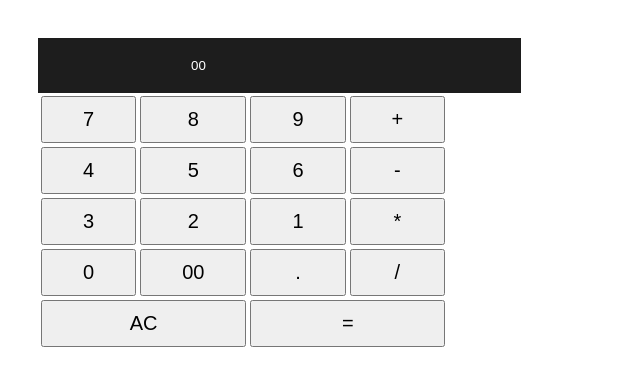
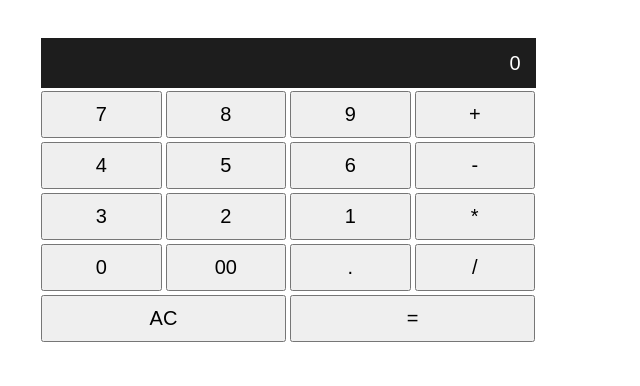
Before and after one commit to RenaIwata/pote2-2, a plain HTML site: page index.html in a window 1280 px wide. Both pictures are taken after a click on the button "00". Shown: the whole page, without its empty margins (0-640 px from the left). Drawn offline with nearby package versions, Linux system fonts and the light colour scheme.

Commit message:
電卓　調整

```diff
--- a/index.html
+++ b/index.html
@@ -8,7 +8,7 @@
 
 <body>
 	<div class="calculator">
-		<input id="js-val-target" type="text" class="text" value="">
+		<input id="js-val-target" type="text" class="text" value="0">
 		<table class="number-box">
 			<tr>
 				<th><input type="button" value="7" class="numder js-val-get"></th>
@@ -24,14 +24,14 @@
 			</tr>
 			<tr>
 				<th><input type="button" value="3" class="numder js-val-get"></th>
-				<th><input type="button" value="2" class="numder js-val-get"></th>
+				<th><input type="button" value="2" class="numder js-val-get "></th>
 				<th><input type="button" value="1" class="numder js-val-get"></th>
-				<th><input type="button" value="*" class="numder js-val-get js-operator"></th>
+				<th><input type="button" value="*" class="numder js-val-get js-val-zero"></th>
 			</tr>
 			<tr>
-				<th><input type="button" value="0" class="numder js-val-get"></th>
-				<th><input type="button" value="00" class="numder js-val-get"></th>
-				<th><input type="button" value="." class="numder js-val-get js-operator"></th>
+				<th><input type="button" value="0" class="numder js-val-get js-val-zero" ></th>
+				<th><input type="button" value="00" class="numder js-val-get js-val-zero"></th>
+				<th><input type="button" value="." class="numder js-val-get js-dot"></th>
 				<th><input type="button" value="/" class="numder js-val-get js-operator"></th>
 			</tr>
 			<tr>
--- a/main.css
+++ b/main.css
@@ -1,15 +1,24 @@
 .calculator {
     padding: 30px;
+    max-width: 500px;
 }
 
 .text {
-    padding: 20px 153px;
+    width: 99%;
+    margin: auto;
+    height: 50px;
+    padding: 5px 15px;
+    box-sizing: border-box;
     background-color: rgb(29, 29, 29);
     color: #fff;
     border: none;
+    font-size: 20px;
+    text-align: end;
+    display: block;
 }
 
 .number-box {
+    width: 100%;
     table-layout: fixed;
 }
 
--- a/main.js
+++ b/main.js
@@ -1,53 +1,63 @@
-//全ての要素が読まれたら、処理を開始するというJavaScript決まりの文
 document.addEventListener('DOMContentLoaded', function () {
 
-    //液晶のinput要素のvalueを取得させたいIDを定義 液晶の要素は1つしかないから IDを取得するというJavaScript決まりの文（何回も使うから定数で定義）
     const valTarget = document.getElementById('js-val-target');
+    let inputNum = "";
+    const valGet = document.querySelectorAll('.js-val-get');
+    const valClear = document.getElementById('js-clear');
+    const valTotal = document.getElementById('js-total');
+    const valZero = document.querySelectorAll('.js-val-zero');
+    const valOperator = document.querySelectorAll('.js-operator');
+    const valDot = document.querySelectorAll('.js-dot');
+    let flagOperator = false;
+    let flagDot = false;
 
-    //初期値は0にしておく 電卓の初期値は0だから（何回も使うから定数で定義）
-    valTarget.value = 0;
-
-    //ボタンに付与されているvalueを取得させたいクラスを定義 複数あるから、この方法で取得 JavaScriptの決まりの文（何回も使うから定数で定義）
-    const valGet = document.querySelectorAll('.js-val-get');
-
-    //問題・ACボタンのIDを取得 IDを取得するというJavaScript決まりの文（何回も使うから定数で定義）
-    const valClear = document.getElementById('js-clear');
-
-    // =のID取得
-    const valTotal = document.getElementById('js-total');
-
-    //ボタンに付与されているvalueは複数あるため、ボタンの数ごと処理が必要 そのため、for文を使う
-    for (let i = 0; i < valGet.length; i++) {
-        // 各ボタンを押したら（clickイベント）
+    for (var i = 0; i < valGet.length; i++) {
         valGet[i].addEventListener('click', function (e) {
-            //もし最初に0が押されたら
-            let thisVal = "";
-            console.log(thisVal);
-            thisVal += this.value;
-
-            console.log(thisVal);
-            console.log(thisVal.slice(0, 1) === 0);
-            // if (thisVal.slice(0, 1) = 0) {
-            //     console.log('0ですですです');
-            // }
-
-            //js-operatorが押された時 flagを変更
-
-            // 今(this)押したinput要素のvalueを、左のクラスに代入(+=)をする
-            // valTarget.value += this.value;
-            valTarget.value = thisVal;
+            inputNum += this.value;
+            valTarget.value = inputNum;
         });
     }
 
-    // 問題・ACボタンを押したら（clickイベント）→for文は使わない。理由は、ACボタンは複数ないから
+    for (var i = 0; i < valZero.length; i++) {
+        valZero[i].addEventListener('click', function (e) {
+            if(inputNum.slice( 0, 1 ) == 0) {
+                inputNum = "";
+                valTarget.value = 0;
+            }
+        });
+    }
+
+    for (var i = 0; i < valOperator.length; i++) {
+        valOperator[i].addEventListener('click', function (e) {
+            if (flagOperator) {
+                inputNum = inputNum.slice(0, -1);
+                valTarget.value = inputNum;
+            }
+            flagOperator = true;
+        });
+    }
+
+    for (var i = 0; i < valDot.length; i++) {
+        valDot[i].addEventListener('click', function (e) {
+            if (flagDot) {
+                inputNum = inputNum.slice(0, -1);
+                valTarget.value = inputNum;
+            }
+            flagDot = true;
+        });
+    }
+
     valClear.addEventListener('click', function (e) {
-        //問題・ 液晶側のinput要素のvalueに0で直接上書きをする
+        inputNum = ""
         valTarget.value = 0;
+        flagOperator = false;
+        flagDot = false;
     });
 
-    // ＝押したら計算をさせる処理 *ここでやっと計算が行われる
     valTotal.addEventListener('click', function (e) {
-        // valTarget.value が実際に計算される
         valTarget.value = eval(valTarget.value);
+        inputNum = valTarget.value;
+        flagOperator = false;
+        flagDot = false;
     });
 });
```
